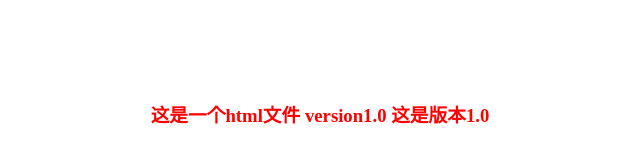
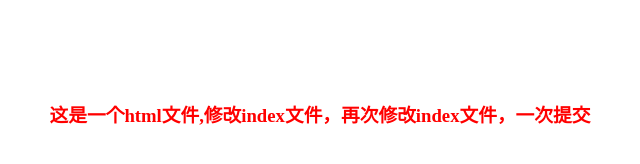
Before and after one commit to uuseebird/git-demo, a plain HTML site: page index.html in a window 1280 px wide. Shown: the whole page, without its empty margins (320-960 px from the left). Drawn offline with Linux system fonts and the light colour scheme.

Commit message:
reset rewrite

```diff
--- a/index.html
+++ b/index.html
@@ -6,7 +6,7 @@
 </head>
 
 <body>
-	<h3>这是一个html文件 version1.0 这是版本1.0</h3>
+	<h3>这是一个html文件,修改index文件，再次修改index文件，一次提交</h3>
 </body>
 
 </html>
```
